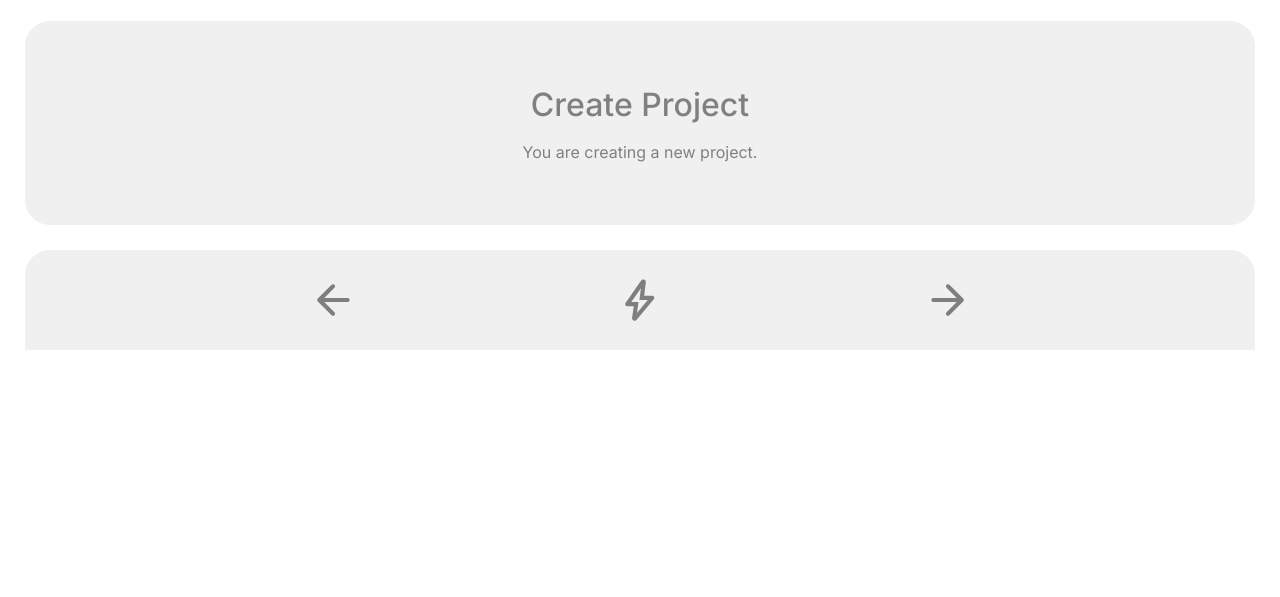
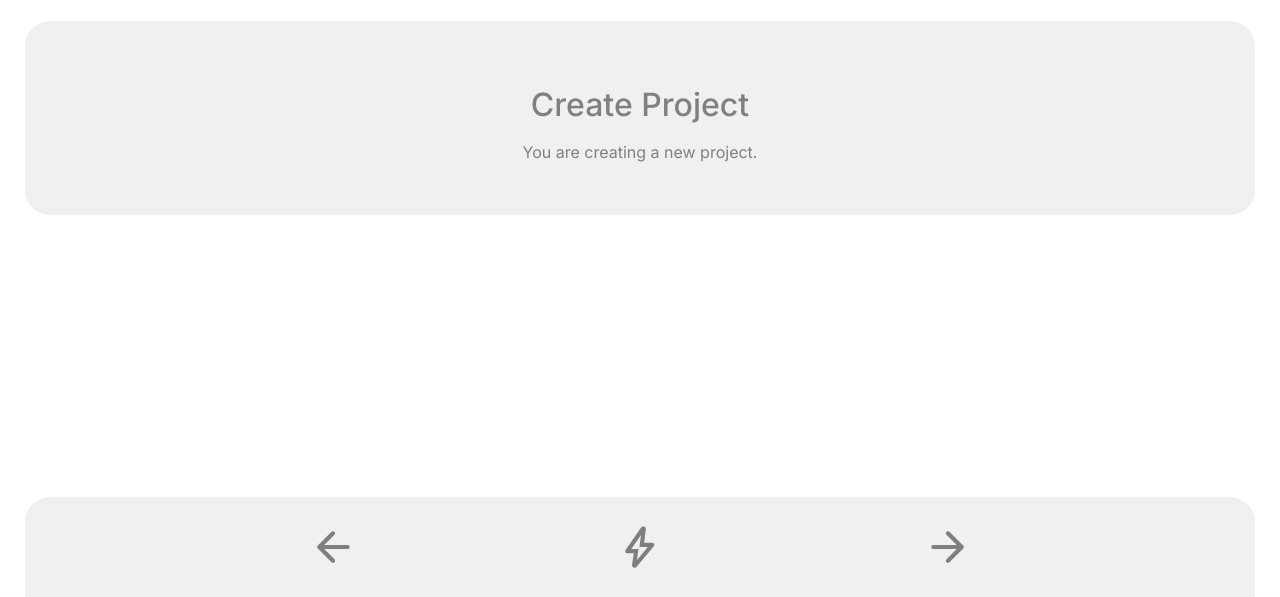
Before and after one commit to CaydnPB/SprintBoard, a Django app: page /create/ in a window 1280 px wide. Shown: the part 203-800 px from the top of the page. Run offline with Django 4.2, Linux system fonts and the light colour scheme.

Commit message:
Update navigation bar to sticky at the bottom

```diff
--- a/SprintBoard/projectboard/templates/projectboard/base.html
+++ b/SprintBoard/projectboard/templates/projectboard/base.html
@@ -67,24 +67,50 @@
     }
 
     footer {
-      margin-bottom: 0px;
       padding-bottom: 0px;
       background-color: #F0F0F0;
       border-top-left-radius: 25px;
       border-top-right-radius: 25px;
       color: #808080;
       padding: 25px;
+      /* position: relative; */
+      display: flex;
+      flex-direction: row;
+      justify-content: space-evenly;
+      align-items: center;
+      position: fixed;
+      bottom: 0;
+      left: 0;
+      width: calc(100% - 50px);
+      margin: 25px;
+      margin-bottom: 0px;
+    }
+
+    footer img {
+      border-radius: 0px;
+      height: 50px;
+    }
+
+    .footerholder {
+      padding-bottom: 0px;
+      background-color: #FFFFFF;
+      border-top-left-radius: 25px;
+      border-top-right-radius: 25px;
+      color: #FFFFFF;
+      padding: 25px;
       position: relative;
       display: flex;
       flex-direction: row;
       justify-content: space-evenly;
       align-items: center;
-      height: 100%;
     }
 
-    footer img {
+    .footerholder img {
       border-radius: 0px;
       height: 50px;
+      filter: invert(100%);
+      width: auto;
+      max-height: 100%;
     }
 
     .card {
@@ -157,7 +183,7 @@
     div {
       margin-left: auto;
       margin-right: auto;
-      margin-bottom: 10px;
+      /* margin-bottom: 10px; */
       padding-bottom: 10px;
       text-align: center;
     }
@@ -231,10 +257,15 @@
     </div>
   </header>
   <div id="content" style="padding: 0px;">{% block content %}{% endblock %}</div>
+  <div class="footerholder">
+    <a href="javascript:window.history.back();"><img src="{% static 'images/arrowback.svg' %}" alt="Back"></a>
+    <a href="#"><img src="{% static 'images/bolt.svg' %}" alt="Top"></a>
+    <a href="javascript:window.history.forward();"><img src="{% static 'images/arrowforward.svg' %}" alt="Forward"></a>
+  </div>
   <footer>
-    <a href="javascript:window.history.back();"><img src="{% static 'images/arrowback.svg' %}" alt="Image 1" class="svg"></a>
-    <a href="#"><img src="{% static 'images/bolt.svg' %}" alt="Image 2" class="svg"></a>
-    <a href="javascript:window.history.forward();"><img src="{% static 'images/arrowforward.svg' %}" alt="Image 3" class="svg"></a>
+    <a href="javascript:window.history.back();"><img src="{% static 'images/arrowback.svg' %}" alt="Back" class="svg"></a>
+    <a href="#"><img src="{% static 'images/bolt.svg' %}" alt="Top" class="svg"></a>
+    <a href="javascript:window.history.forward();"><img src="{% static 'images/arrowforward.svg' %}" alt="Forward" class="svg"></a>
   </footer>
   <script src="https://cdn.jsdelivr.net/npm/bootstrap@5.3.2/dist/js/bootstrap.bundle.min.js"></script>
 </body>
```
